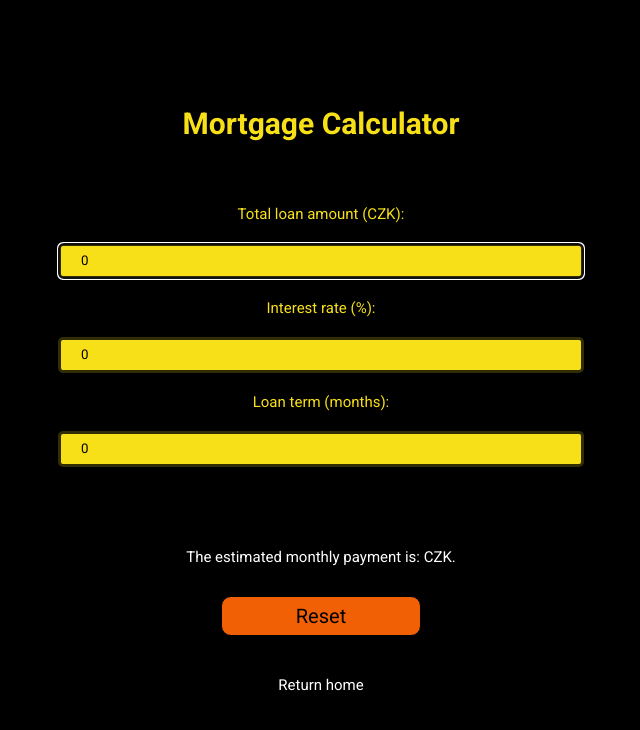
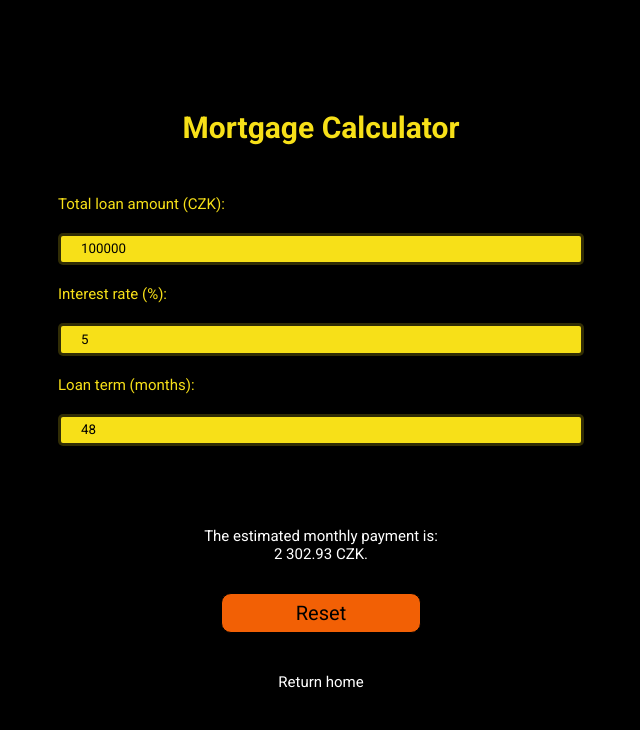
Before and after one commit to radimpopp/popp-ita-2022, a React (Create React App) app: page /mortgage-calculator in a window 1280 px wide. Shown: the top 730 px of the page, without its empty margins (319-959 px from the left). Built offline with nearby package versions, Linux system fonts and the light colour scheme.

Commit message:
fixed browser warnings and added source

```diff
--- a/src/pages/MortgageCalculator.tsx
+++ b/src/pages/MortgageCalculator.tsx
@@ -9,24 +9,30 @@ import { urls } from '../helpers/urls'
 import React, { useState } from 'react'
 import styled from 'styled-components'
 
+// https://stackoverflow.com/questions/16637051/adding-space-between-numbers
+const spaceBetweenThreeNumbers = (amount: number) =>
+  amount
+    .toFixed(2)
+    .toString()
+    .replace(/\B(?=(\d{3})+(?!\d))/g, ' ')
+
 const mortgageFormula = (loan: number, rate: number, months: number) => {
   const rateMonthlyPercentage = rate / 100 / 12
-  if (loan > 0 && rate > 0 && months > 0)
-    return (
-      (loan * rateMonthlyPercentage * Math.pow(1 + rateMonthlyPercentage, months)) /
-      (Math.pow(1 + rateMonthlyPercentage, months) - 1)
-    )
-      .toFixed(2)
-      .toString()
-      .replace(/\B(?=(\d{3})+(?!\d))/g, ' ')
-  else return null
+  return (
+    (loan * rateMonthlyPercentage * Math.pow(1 + rateMonthlyPercentage, months)) /
+    (Math.pow(1 + rateMonthlyPercentage, months) - 1)
+  )
 }
 
 export const MortgageCalculator = () => {
-  const [totalLoanAmount, setTotalLoanAmount] = useState(0)
-  const [interestRate, setInterestRate] = useState(0)
-  const [loanTerm, setLoanTerm] = useState(0)
+  const [totalLoanAmount, setTotalLoanAmount] = useState(100000)
+  const [interestRate, setInterestRate] = useState(5)
+  const [loanTerm, setLoanTerm] = useState(48)
   const totalMonthlyPayment = mortgageFormula(totalLoanAmount, interestRate, loanTerm)
+
+  const amount = !totalMonthlyPayment || !isFinite(totalMonthlyPayment) ? 0 : totalMonthlyPayment
+
+  const formattedAmount = spaceBetweenThreeNumbers(amount)
 
   const handleReset = () => {
     setTotalLoanAmount(0)
@@ -46,32 +52,34 @@ export const MortgageCalculator = () => {
             <P_BodyTextYellow>Total loan amount (CZK):</P_BodyTextYellow>
             <Input_MortgageInput
               type='number'
-              value={totalLoanAmount}
-              onChange={e => setTotalLoanAmount(parseInt(e.target.value))}
-              autoFocus={true}
+              defaultValue={totalLoanAmount}
+              onChange={e => setTotalLoanAmount(Number(e.target.value))}
               autoComplete='off'
+              min='0'
             />
             <P_BodyTextYellow>Interest rate (%):</P_BodyTextYellow>
             <Input_MortgageInput
               type='number'
-              value={interestRate}
-              onChange={e => setInterestRate(parseInt(e.target.value))}
-              autoFocus={false}
+              defaultValue={interestRate}
+              onChange={e => setInterestRate(Number(e.target.value))}
               autoComplete='off'
+              min='0'
             />
             <P_BodyTextYellow>Loan term (months):</P_BodyTextYellow>
             <Input_MortgageInput
               type='number'
-              value={loanTerm}
-              onChange={e => setLoanTerm(parseInt(e.target.value))}
-              autoFocus={false}
+              defaultValue={loanTerm}
+              onChange={e => setLoanTerm(Number(e.target.value))}
               autoComplete='off'
+              min='0'
             />
           </Div_InputContainer>
         </form>
         <Div_ButtonContainer>
+          {/* <Div_LineBreak> */}
           <P_BodyTextWhiteEdition>
-            The estimated monthly payment is: {totalMonthlyPayment} CZK.
+            The estimated monthly payment is: <br />
+            {formattedAmount} CZK.
           </P_BodyTextWhiteEdition>
           <Button_CustomButton onClick={handleReset}>Reset</Button_CustomButton>
         </Div_ButtonContainer>
@@ -95,14 +103,14 @@ const Div_MortgageAppContainer = styled.div`
 
 const Div_InputContainer = styled.div`
   width: 100%;
-  height: 80%;
+  height: 75%;
   display: flex;
   flex-direction: column;
-  justify-content: center;
-  align-items: center;
-  padding: ${theme.spacing.large} 0 ${theme.spacing.superSize} 0;
+  padding: ${theme.spacing.large} 0 ${theme.spacing.extraLarge} 0;
   ${theme.mediaQueries.tablet} {
     text-align: center;
+    justify-content: center;
+    align-items: center;
   }
 `
 
@@ -112,7 +120,7 @@ const Div_ButtonContainer = styled.div`
   align-items: center;
   flex-direction: column;
   text-align: center;
-  white-space: unset;
+  white-space: nowrap;
   width: 80%;
 `
 const P_BodyTextYellow = styled(P_BodyText)`
```
